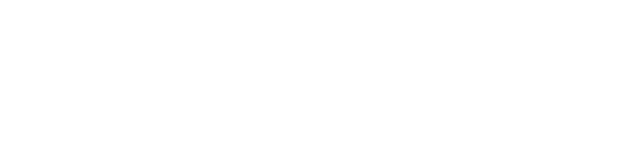
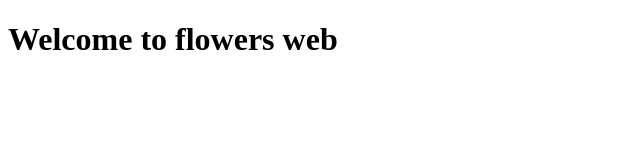
Before and after one commit to ItayLeon-Max/flowerwebsite, a plain HTML site: page index.html in a window 1280 px wide. Shown: the whole page, without its empty margins (0-640 px from the left). Drawn offline with Linux system fonts and the light colour scheme.

Commit message:
add h1 tag

```diff
--- a/index.html
+++ b/index.html
@@ -6,6 +6,6 @@
     <title>Document</title>
 </head>
 <body>
-
+    <h1>Welcome to flowers web </h1>
 </body>
 </html>
```
